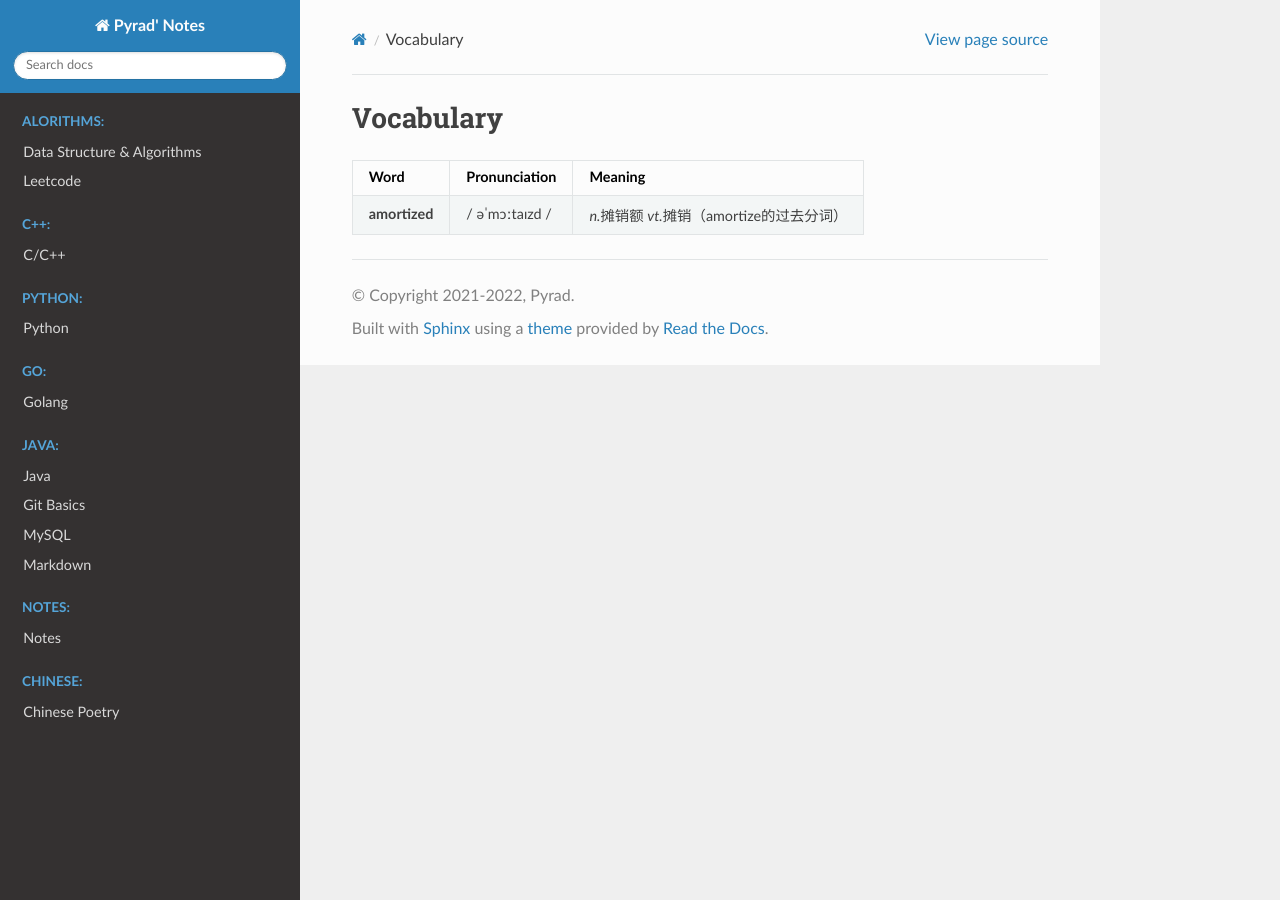
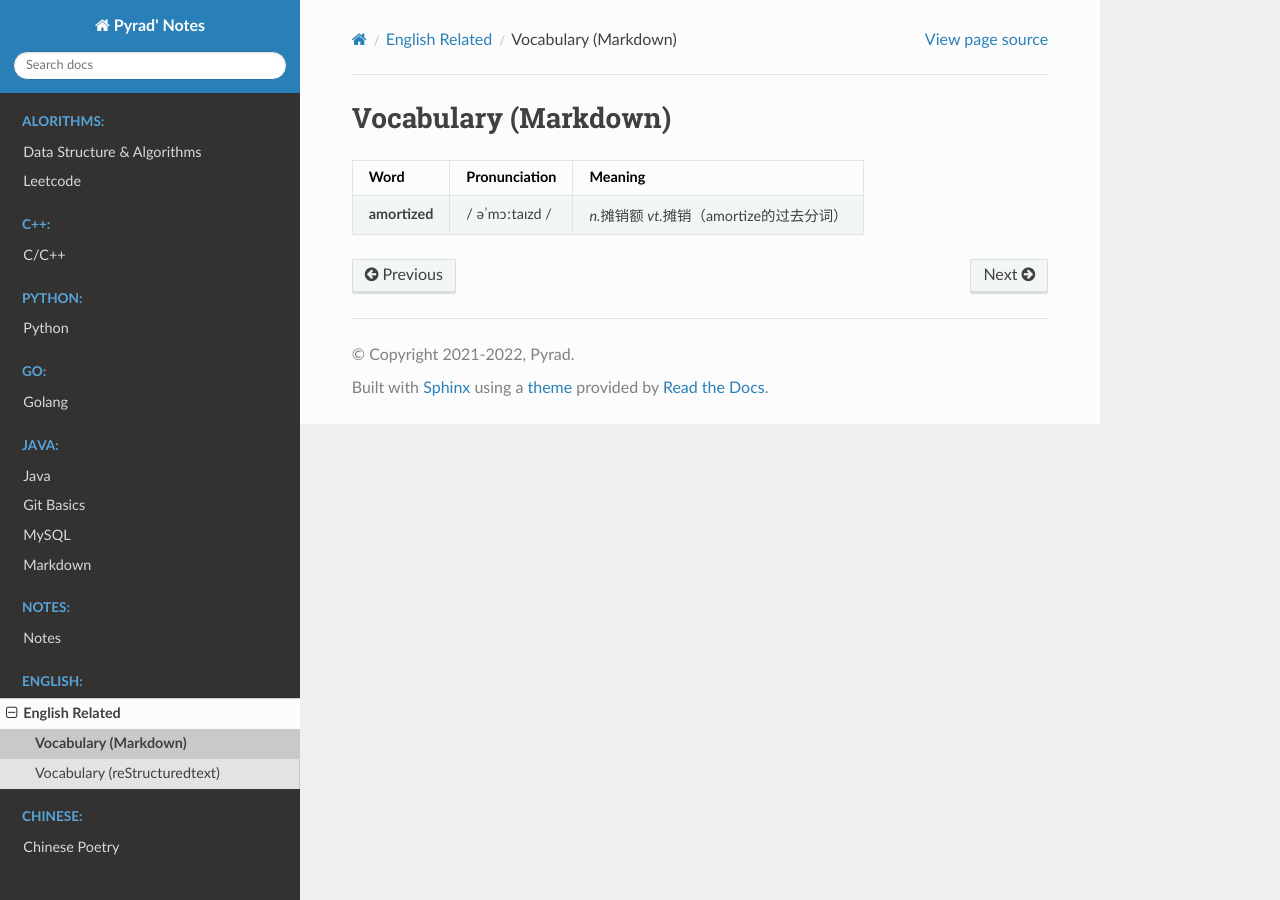
Before and after one commit to Pyrad/pyradnotes, a Sphinx documentation site: the page built from source/English/vocabularyMarkdown.md, in a window 1280 px wide. Built offline with Sphinx 7.4.7 and the Read the Docs theme 2.0.0, drawn with Linux system fonts in a browser that asks for light colours.

Commit message:
Add a new section: English
This new section contains some files/articles related to English

```diff
--- /dev/null
+++ b/source/English/index.rst
@@ -0,0 +1,8 @@
+English Related
+====================
+
+.. toctree::
+   :maxdepth: 1
+
+   vocabularyMarkdown.md
+   vocabulary.rst
--- a/source/English/vocabulary.rst
+++ b/source/English/vocabulary.rst
@@ -1,5 +1,5 @@
-Vocabulary
-=============================
+Vocabulary  (reStructuredtext)
+======================================
 
 
 .. list-table:: Vocabulary Table
--- a/source/English/vocabularyMarkdown.md
+++ b/source/English/vocabularyMarkdown.md
@@ -1,4 +1,4 @@
-# Vocabulary
+# Vocabulary (Markdown)
 
 | Word | Pronunciation | Meaning |
 | ---- | ------------- | ------- |
--- a/source/index.rst
+++ b/source/index.rst
@@ -48,6 +48,12 @@ A Tour of Life (Pyrad's Notes!)
 
 .. toctree::
    :maxdepth: 1
+   :caption: English:
+
+   English/index
+
+.. toctree::
+   :maxdepth: 1
    :caption: Chinese:
 
    ChinesePoetry/index
```
